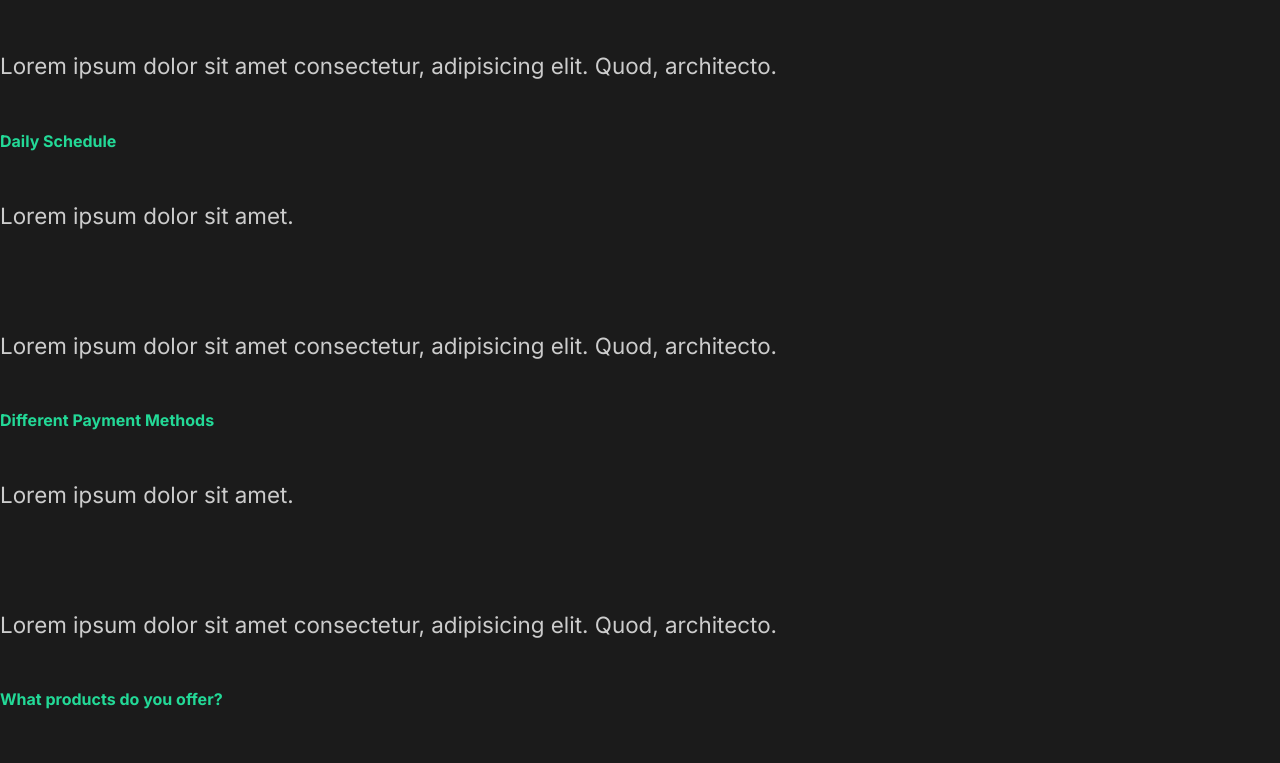
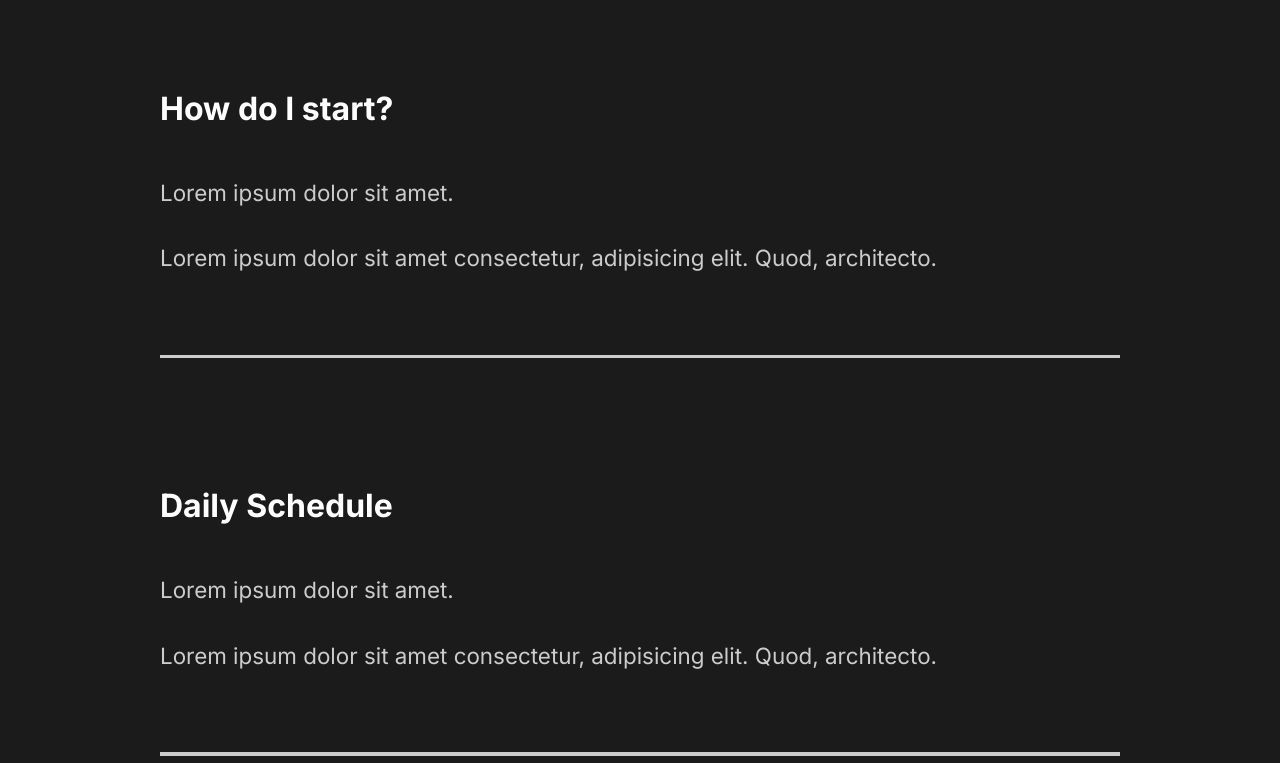
Before and after one commit to sdsimkins/react-capture, a React (Create React App) app: page / in a window 1280 px wide. Shown: the part 2296-3059 px from the top of the page. Built offline with nearby package versions, Linux system fonts and the light colour scheme.

Commit message:
7. Styled FAQ Section

```diff
--- a/src/components/FaqSection.js
+++ b/src/components/FaqSection.js
@@ -1,8 +1,10 @@
 import React from "react";
+import styled from "styled-components";
+import {About} from "../style";
 
 const FaqSection = () => {
     return (
-        <div className="faq">
+        <Faq>
             <h2>Any Questions <span>FAQ</span></h2>
             <div className="question">
                 <h4>How do I start?</h4>
@@ -10,6 +12,7 @@
                     <p>Lorem ipsum dolor sit amet.</p>
                     <p>Lorem ipsum dolor sit amet consectetur, adipisicing elit. Quod, architecto.</p>
                 </div>
+                <div className="faq-line"></div>
             </div>
             <div className="question">
                 <h4>Daily Schedule</h4>
@@ -17,6 +20,7 @@
                     <p>Lorem ipsum dolor sit amet.</p>
                     <p>Lorem ipsum dolor sit amet consectetur, adipisicing elit. Quod, architecto.</p>
                 </div>
+                <div className="faq-line"></div>
             </div>
             <div className="question">
                 <h4>Different Payment Methods</h4>
@@ -24,6 +28,7 @@
                     <p>Lorem ipsum dolor sit amet.</p>
                     <p>Lorem ipsum dolor sit amet consectetur, adipisicing elit. Quod, architecto.</p>
                 </div>
+                <div className="faq-line"></div>
             </div>
             <div className="question">
                 <h4>What products do you offer?</h4>
@@ -31,9 +36,37 @@
                     <p>Lorem ipsum dolor sit amet.</p>
                     <p>Lorem ipsum dolor sit amet consectetur, adipisicing elit. Quod, architecto.</p>
                 </div>
+                <div className="faq-line"></div>
             </div>
-        </div>
+        </Faq>
     )
 };
 
+const Faq = styled(About)`
+    display: block;
+    span {
+        display: block;
+    }
+    h2{
+        padding-bottom: 2rem;
+        font-weight: lighter;
+    }
+    .faq-line{
+        background: #cccccc;
+        height: 0.2rem;
+        margin: 2rem 0rem;
+        width: 100%;
+    }
+    .question {
+        padding: 3rem 0rem;
+        cursor: pointer;
+    }
+    .answer {
+        padding: 2rem 0rem;
+        p {
+            padding: 1rem 0rem;
+        }
+    }
+`;
+
 export default FaqSection;
--- a/src/components/GlobalStyle.js
+++ b/src/components/GlobalStyle.js
@@ -45,7 +45,8 @@
 }
 h4{
     font-weight: bold;
-    color: #23d997;
+    //color: #23d997;
+    font-size: 2rem;
 }
 a {
     font-size: 1.1rem;
--- a/src/components/ServicesSection.js
+++ b/src/components/ServicesSection.js
@@ -69,7 +69,7 @@
 `;
 
 const Card = styled.div `
-    flex-basis: 20rem;
+    flex-basis: 18rem;
     .icon{
         display: flex;
         align-items: center;
```
